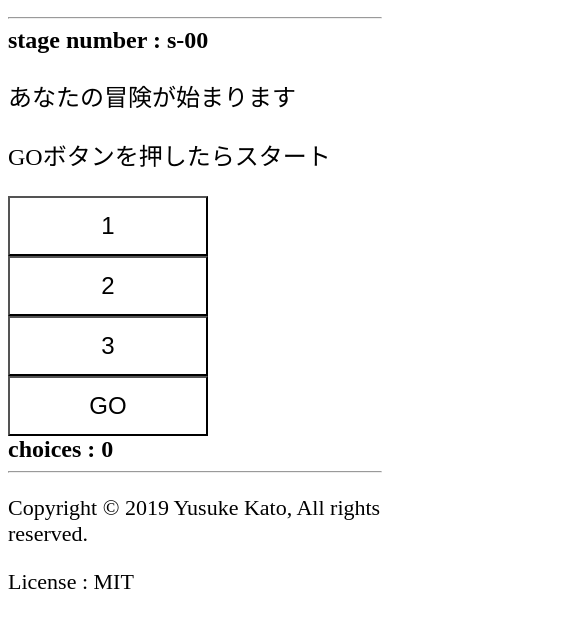
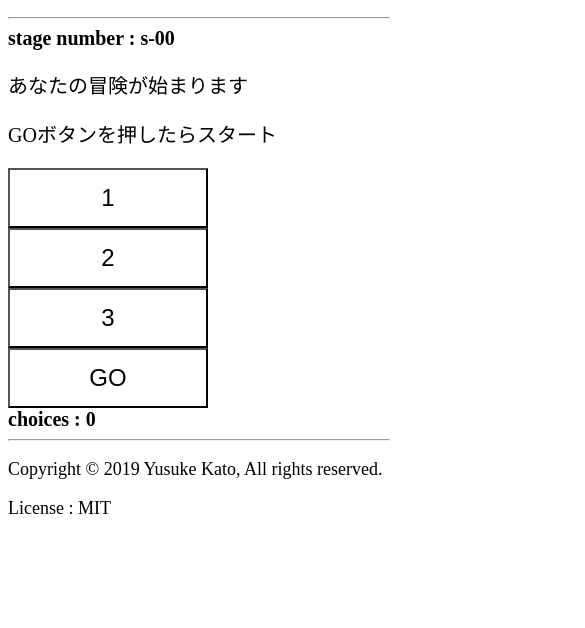
Before and after one commit to YusukeKato/games_TinkQuest_GameBooks, a plain HTML site: page main.html in a window 390 px wide. Shown: the part 50-678 px from the top of the page, 585 px wide, since content can reach past the window. Drawn offline with nearby package versions, Linux system fonts and the light colour scheme.

Commit message:
Update style.css

```diff
--- a/style.css
+++ b/style.css
@@ -1,3 +1,11 @@
+@charset "utf-8";
+
+body {
+    overflow: auto;
+    margin: auto auto auto auto;
+    padding-left: 8px;
+}
+
 .button {
     width: 200px;
     height: 60px;
@@ -6,7 +14,7 @@
 }
 
 #text_panel {
-    width: 800px;
+    width: 80%;
     background-color: #FFFFFF;
 }
 
@@ -21,3 +29,17 @@
 .text3 {
     font-size: 22px;
 }
+
+@media screen and (max-width: 480px) {
+    .text1 {
+       font-size: 20px;
+    }
+
+    .text2 {
+        font-size: 20px;
+    }
+
+    .text3 {
+        font-size: 18px;
+    }
+}
```
